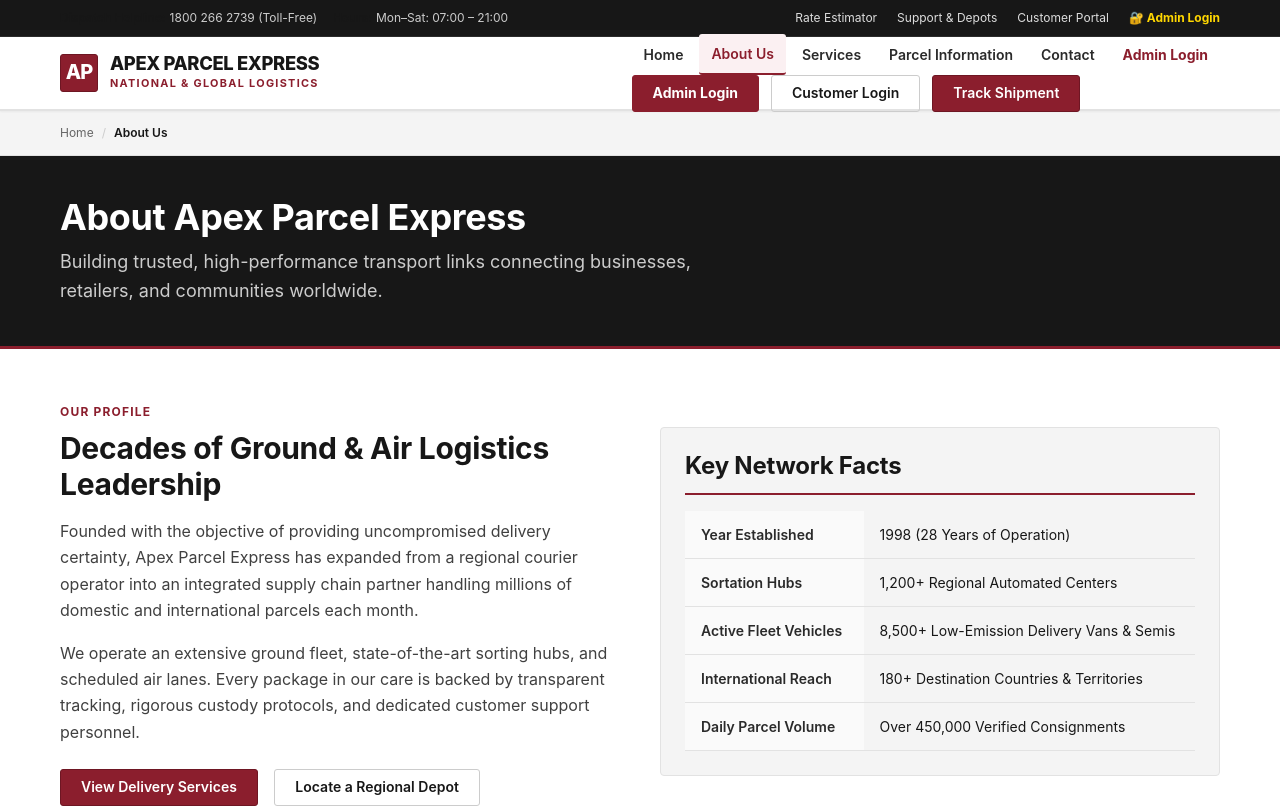
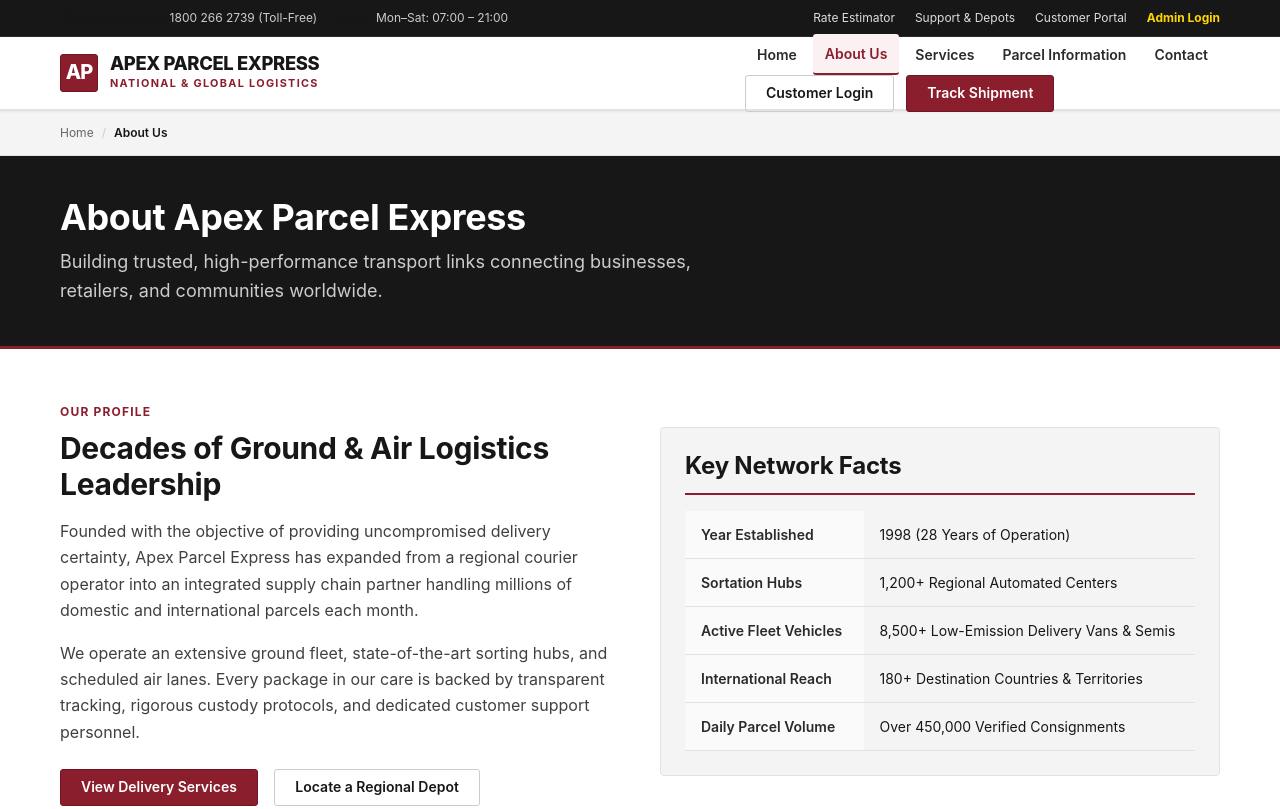
Before and after one commit to vidyasri-1234/java_miniproject, a website: page about.html in a window 1280 px wide. Shown: the top 809 px of the page. Drawn offline with Linux system fonts and the light colour scheme.

Commit message:
Remove duplicate Admin Login from navbar menu and keep single clean Admin Login in topbar

```diff
--- a/about.html
+++ b/about.html
@@ -20,7 +20,7 @@
         <li><a href="parcel-info.html#calculator">Rate Estimator</a></li>
         <li><a href="contact.html">Support &amp; Depots</a></li>
         <li><a href="login.html">Customer Portal</a></li>
-        <li><a href="admin-login.html" style="color: #ffd700; font-weight: 700;">🔐 Admin Login</a></li>
+        <li><a href="admin-login.html" style="color: #ffd700; font-weight: 700;">Admin Login</a></li>
       </ul>
     </div>
   </div>
@@ -52,10 +52,8 @@
             <li><a href="services.html" class="nav-link">Services</a></li>
             <li><a href="parcel-info.html" class="nav-link">Parcel Information</a></li>
             <li><a href="contact.html" class="nav-link">Contact</a></li>
-            <li><a href="admin-login.html" class="nav-link" style="color: #8B1E2D; font-weight: 700;">Admin Login</a></li>
           </ul>
           <div class="nav-actions">
-            <a href="admin-login.html" class="btn btn-outline-dark" style="background: #8B1E2D; color: #fff; border-color: #8B1E2D; font-weight: 700;">Admin Login</a>
             <a href="login.html" class="btn btn-outline-dark">Customer Login</a>
             <a href="parcel-info.html" class="btn btn-primary">Track Shipment</a>
           </div>
```
Also changed, not shown: contact.html (+1 -3 lines), index.html (+1 -3 lines), login.html (+1 -3 lines), parcel-info.html (+1 -3 lines), services.html (+1 -3 lines).
